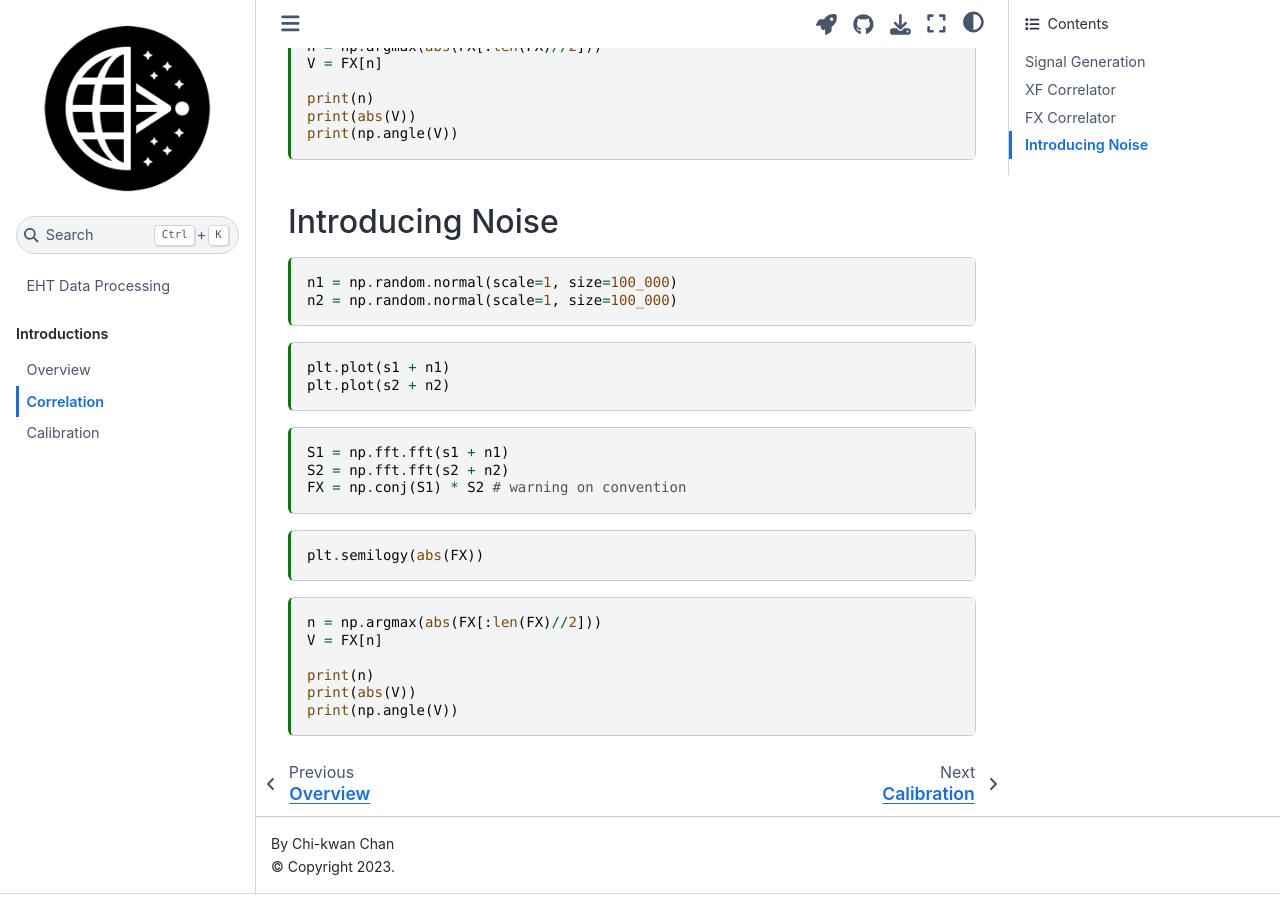
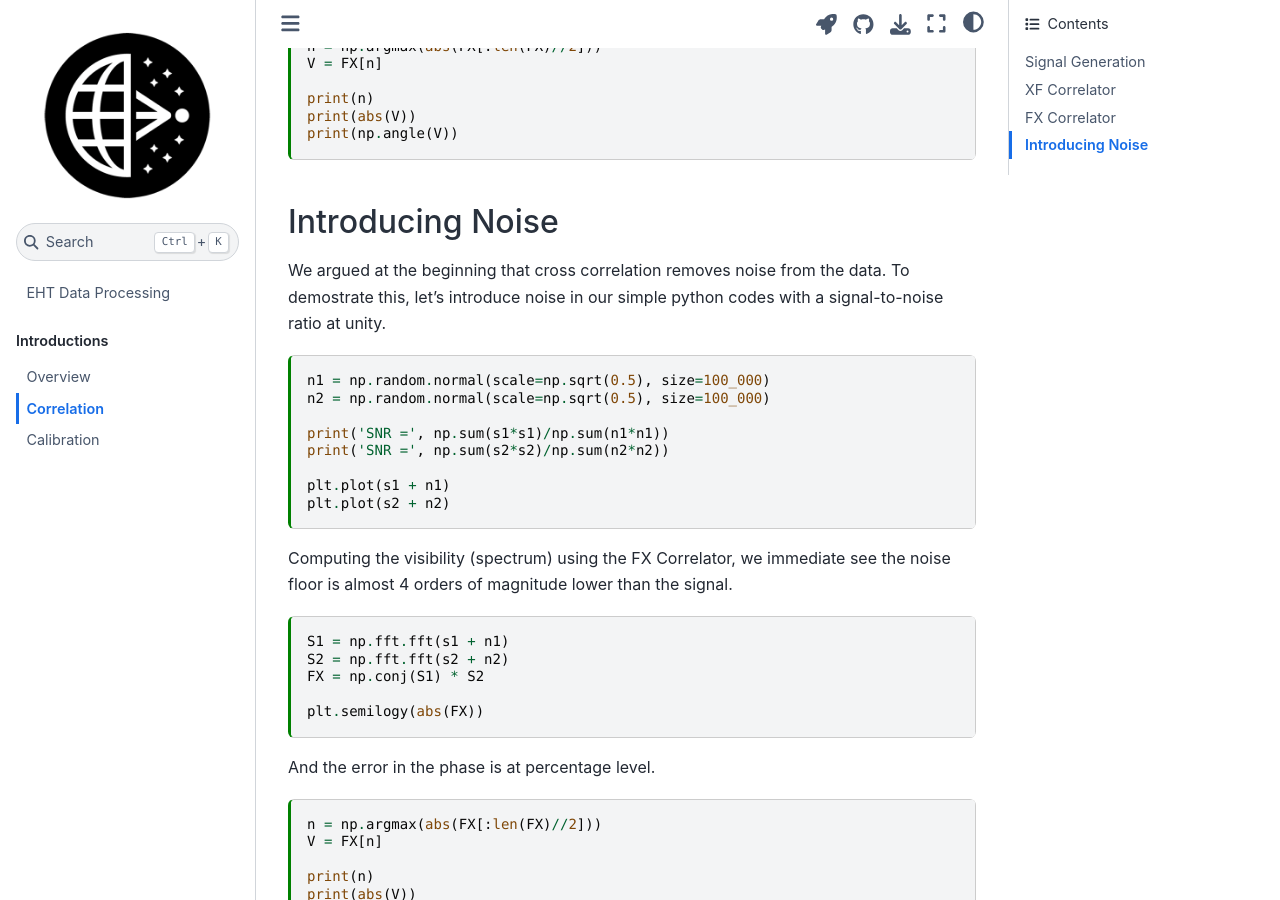
Before and after one commit to focisrc/eht-databook, a Jupyter Book: the page built from docs/intro/correlation.md, in a window 1280 px wide and 900 px high, scrolled down 2528 px. Built offline with Jupyter Book 1.0.4 settings and Sphinx 7.4.7 and the Sphinx Book theme 1.1.4, drawn with Linux system fonts in a browser that asks for light colours.

Commit message:
Add explanations to the noise section

````diff
--- a/docs/intro/correlation.md
+++ b/docs/intro/correlation.md
@@ -158,25 +158,31 @@ print(np.angle(V))
 
 ## Introducing Noise
 
-```{code-cell} ipython3
-n1 = np.random.normal(scale=1, size=100_000)
-n2 = np.random.normal(scale=1, size=100_000)
-```
+We argued at the beginning that cross correlation removes noise from the data.
+To demostrate this, let's introduce noise in our simple python codes with a signal-to-noise ratio at unity.
 
 ```{code-cell} ipython3
+n1 = np.random.normal(scale=np.sqrt(0.5), size=100_000)
+n2 = np.random.normal(scale=np.sqrt(0.5), size=100_000)
+
+print('SNR =', np.sum(s1*s1)/np.sum(n1*n1))
+print('SNR =', np.sum(s2*s2)/np.sum(n2*n2))
+
 plt.plot(s1 + n1)
 plt.plot(s2 + n2)
 ```
 
+Computing the visibility (spectrum) using the FX Correlator, we immediate see the noise floor is almost 4 orders of magnitude lower than the signal.
+
 ```{code-cell} ipython3
 S1 = np.fft.fft(s1 + n1)
 S2 = np.fft.fft(s2 + n2)
-FX = np.conj(S1) * S2 # warning on convention
+FX = np.conj(S1) * S2
+
+plt.semilogy(abs(FX))
 ```
 
-```{code-cell} ipython3
-plt.semilogy(abs(FX))
-```
+And the error in the phase is at percentage level.
 
 ```{code-cell} ipython3
 n = np.argmax(abs(FX[:len(FX)//2]))
````
